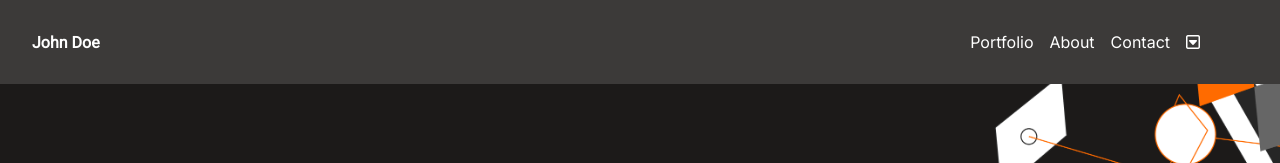
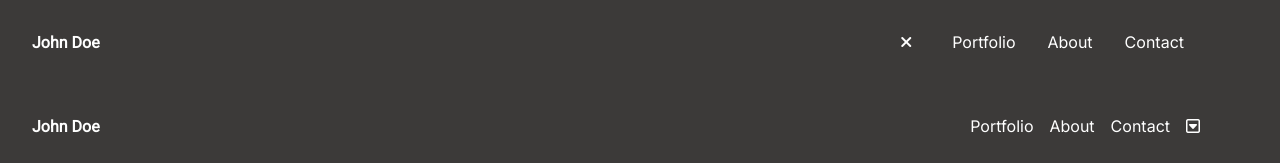
Before and after one commit to getssh/personal-portfolio, a website: page index.html in a window 1280 px wide. Shown: the top 163 px of the page. Drawn offline with Linux system fonts and the light colour scheme.

Commit message:
Add header menu for mobile to index.html

```diff
--- a/index.html
+++ b/index.html
@@ -13,6 +13,22 @@
 </head>
 <body>
   <div class="wrapper">
+    <header class="tool-bar tool-bar-mob">
+      <a href="#" class="logo">John Doe</a>
+      <i class="fa-solid fa-xmark close"></i>
+      <nav>
+        <i class="fa-solid fa-bars fa-2x"></i>
+        <ul class="nav-links">
+          <li><a href="#portfolio">Portfolio</a></li>
+          <li><div class="linee"></div></li>
+          <li><a href="#about-mee">About</a></li>
+          <li><div class="linee"></div></li>
+          <li><a href="#contact">Contact</a></li>
+          <li><div class="linee"></div></li>
+          <!-- <li><i class="fa-regular fa-square-caret-down"></i></li> -->
+        </ul>
+      </nav>
+    </header>
     <header class="tool-bar">
       <a href="#" class="logo">John Doe</a>
       <nav>
```
